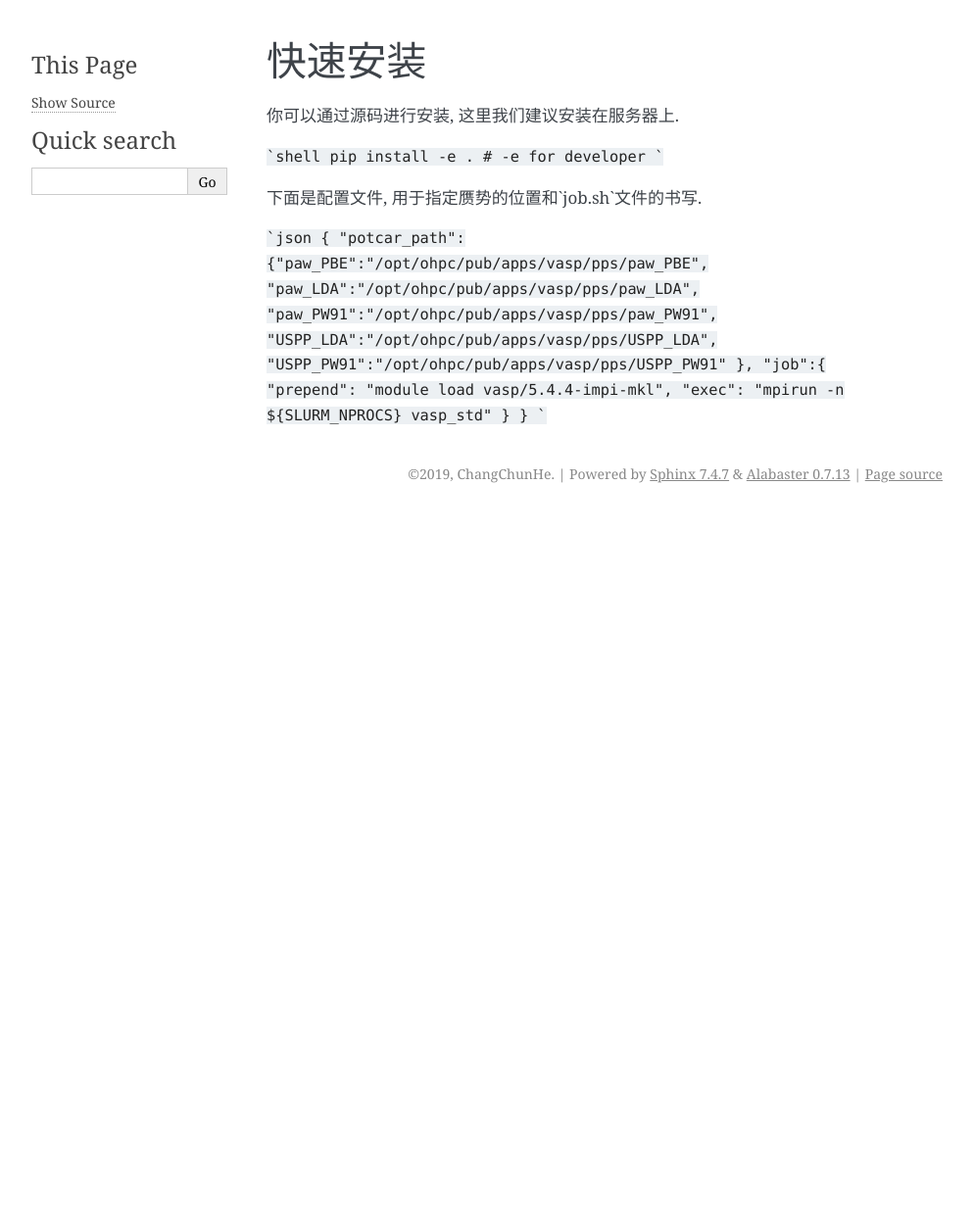
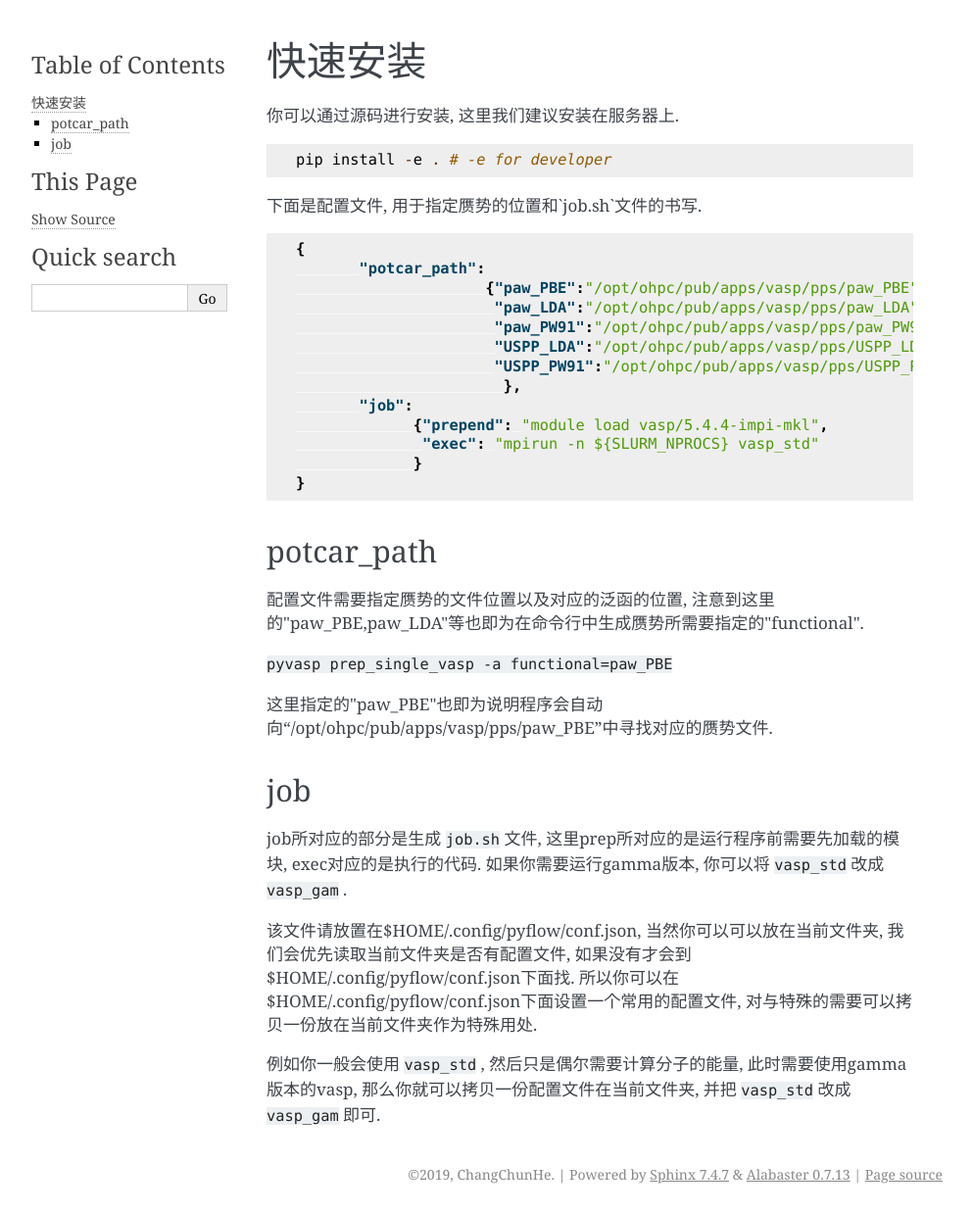
Before and after one commit to ChangChunHe/pyvaspflow, a Sphinx documentation site: the page built from docs/source/installation.rst, in a window 1280 px wide. Shown: the whole page at 98% size, without its empty margins (148-1141 px from the left). Built offline with Sphinx 7.4.7, drawn with Linux system fonts in a browser that asks for light colours; before the commit the page ends 900 px from its top, so only the background shows below that.

````diff
--- a/docs/source/installation.rst
+++ b/docs/source/installation.rst
@@ -6,24 +6,42 @@
 
 你可以通过源码进行安装, 这里我们建议安装在服务器上.
 
-```shell
-pip install -e . # -e for developer
-```
+.. code-block:: python
+
+     pip install -e . # -e for developer
+
 
 下面是配置文件, 用于指定赝势的位置和`job.sh`文件的书写.
 
-```json
-{
-"potcar_path":
-{"paw_PBE":"/opt/ohpc/pub/apps/vasp/pps/paw_PBE",
-"paw_LDA":"/opt/ohpc/pub/apps/vasp/pps/paw_LDA",
-"paw_PW91":"/opt/ohpc/pub/apps/vasp/pps/paw_PW91",
-"USPP_LDA":"/opt/ohpc/pub/apps/vasp/pps/USPP_LDA",
-"USPP_PW91":"/opt/ohpc/pub/apps/vasp/pps/USPP_PW91"
-},
-"job":{
-"prepend": "module load vasp/5.4.4-impi-mkl",
-"exec": "mpirun -n ${SLURM_NPROCS} vasp_std"
-}
-}
-```
+.. code-block:: json
+
+    {
+           "potcar_path":
+                         {"paw_PBE":"/opt/ohpc/pub/apps/vasp/pps/paw_PBE",
+                          "paw_LDA":"/opt/ohpc/pub/apps/vasp/pps/paw_LDA",
+                          "paw_PW91":"/opt/ohpc/pub/apps/vasp/pps/paw_PW91",
+                          "USPP_LDA":"/opt/ohpc/pub/apps/vasp/pps/USPP_LDA",
+                          "USPP_PW91":"/opt/ohpc/pub/apps/vasp/pps/USPP_PW91"
+                           },
+           "job":
+                 {"prepend": "module load vasp/5.4.4-impi-mkl",
+                  "exec": "mpirun -n ${SLURM_NPROCS} vasp_std"
+                 }
+    }
+
+potcar_path
+===============
+配置文件需要指定赝势的文件位置以及对应的泛函的位置, 注意到这里的"paw_PBE,paw_LDA"等也即为在命令行中生成赝势所需要指定的"functional".
+
+:code:`pyvasp prep_single_vasp -a functional=paw_PBE`
+
+这里指定的"paw_PBE"也即为说明程序会自动向“/opt/ohpc/pub/apps/vasp/pps/paw_PBE”中寻找对应的赝势文件.
+
+job
+===============
+job所对应的部分是生成 ``job.sh`` 文件, 这里prep所对应的是运行程序前需要先加载的模块, exec对应的是执行的代码.
+如果你需要运行gamma版本, 你可以将 ``vasp_std`` 改成 ``vasp_gam`` .
+
+该文件请放置在$HOME/.config/pyflow/conf.json, 当然你可以可以放在当前文件夹, 我们会优先读取当前文件夹是否有配置文件, 如果没有才会到$HOME/.config/pyflow/conf.json下面找. 所以你可以在$HOME/.config/pyflow/conf.json下面设置一个常用的配置文件, 对与特殊的需要可以拷贝一份放在当前文件夹作为特殊用处.
+
+例如你一般会使用 ``vasp_std`` , 然后只是偶尔需要计算分子的能量, 此时需要使用gamma版本的vasp, 那么你就可以拷贝一份配置文件在当前文件夹, 并把 ``vasp_std`` 改成 ``vasp_gam`` 即可.
````
Also changed, not shown: README.rst (+4 -4 lines).
